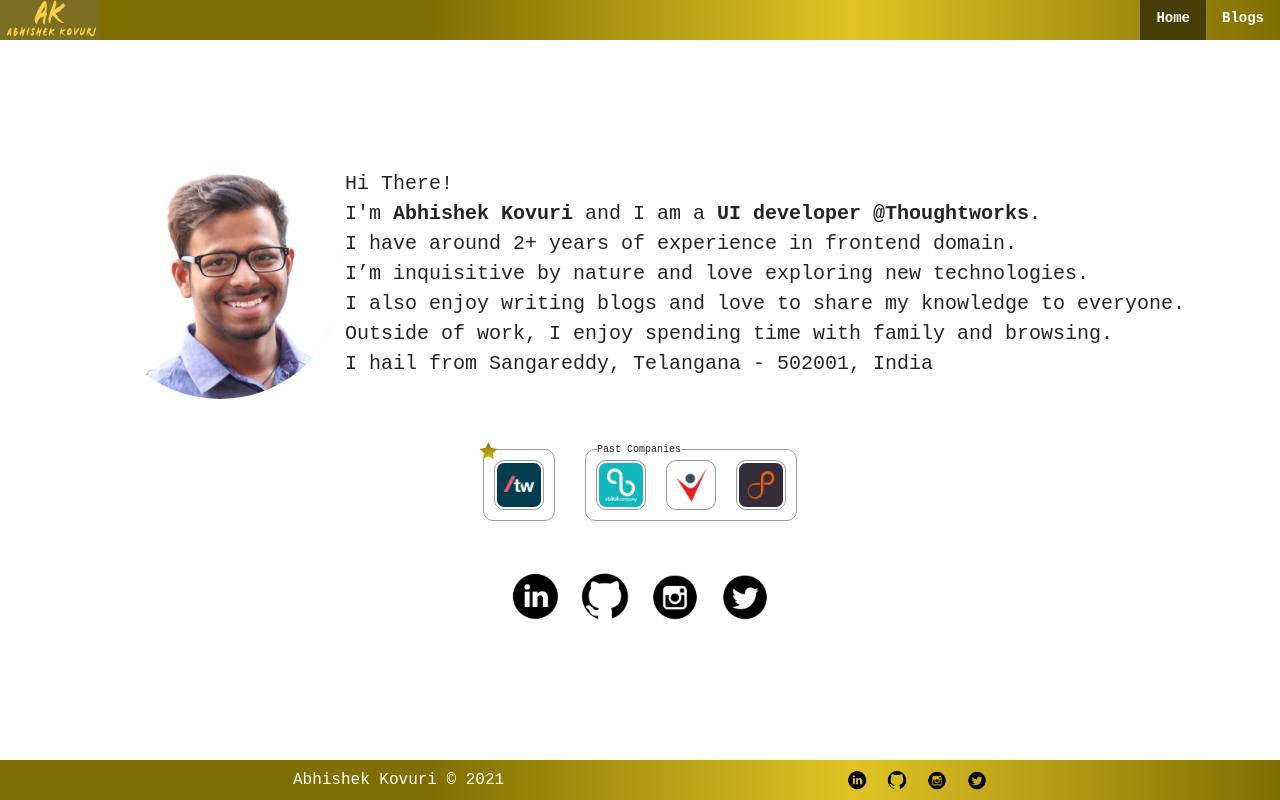
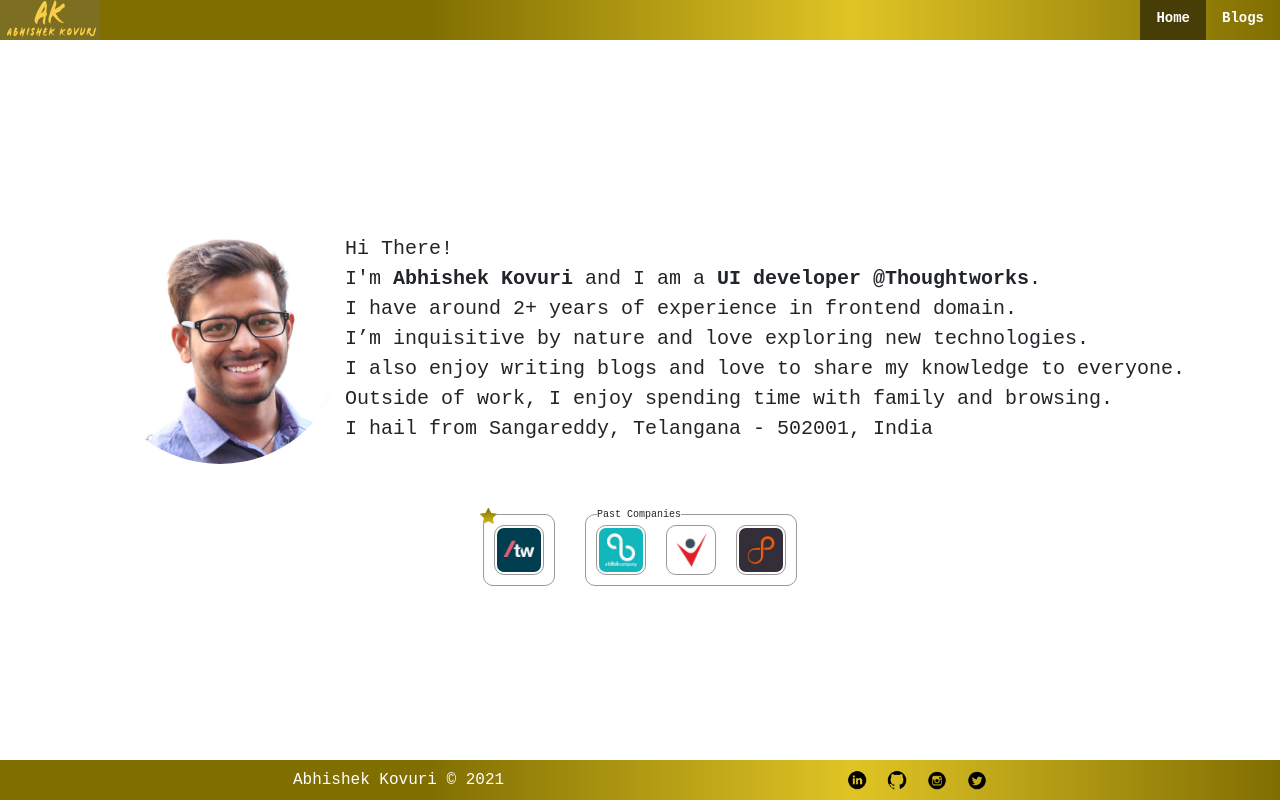
Before and after one commit to abhishekkovuri/own-website, a Vue app: page / in a window 1280 px wide. Built offline with nearby package versions, Linux system fonts and the light colour scheme.

Commit message:
removed profile link

```diff
--- a/src/views/home/home.vue
+++ b/src/views/home/home.vue
@@ -21,9 +21,6 @@
 		</div>
 		<div>
 			<Experience />
-		</div>
-		<div>
-			<ProfileLink />
 		</div>
 	</section>
 </template>
```
